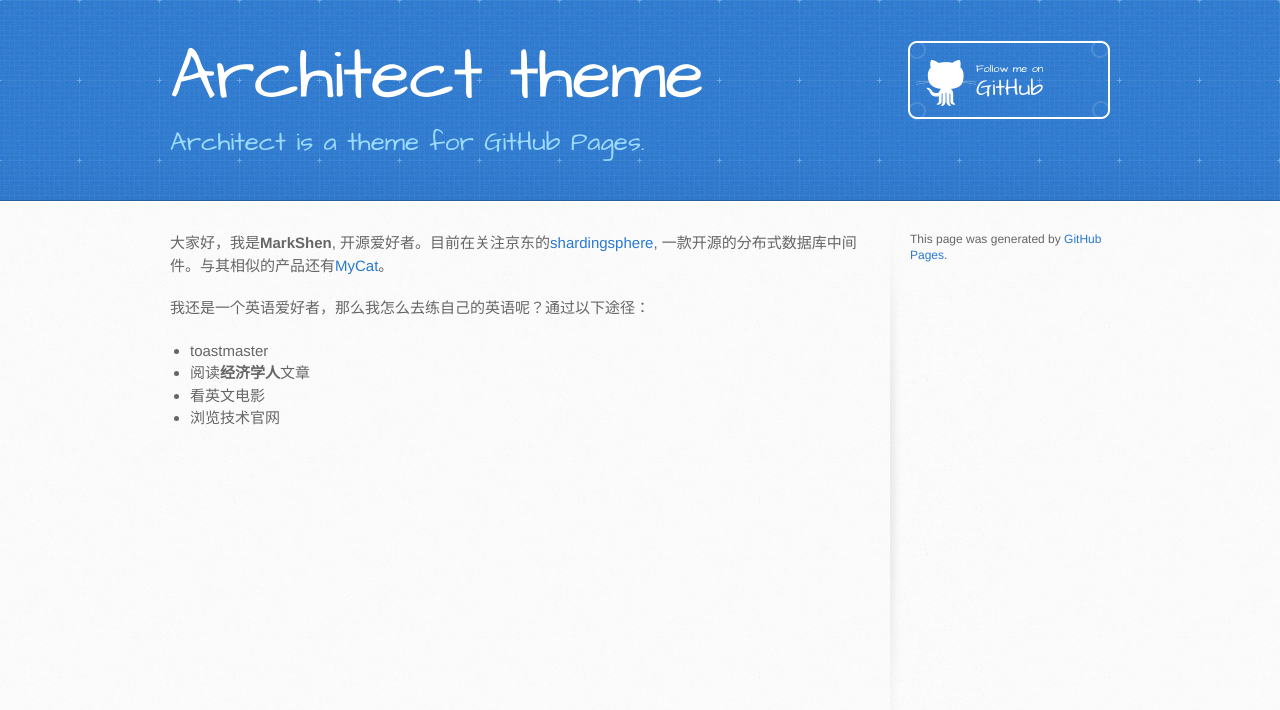
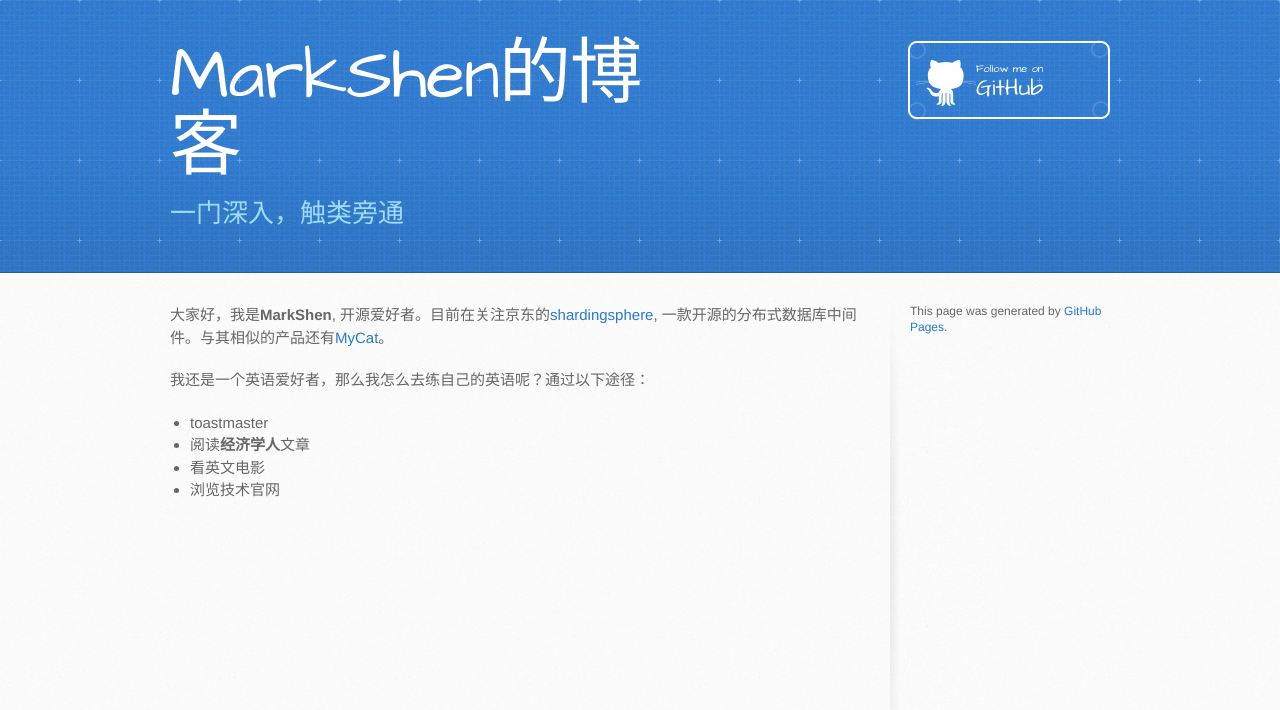
Before and after one commit to MarkShen1992/markshen1992.github.io, a Jekyll site: the page built from index.md, in a window 1280 px wide. Shown: the top 710 px of the page. Built offline with Jekyll 4.4.1, drawn with Linux system fonts in a browser that asks for light colours.

Commit message:
modify source

```diff
--- a/_layouts/default.html
+++ b/_layouts/default.html
@@ -18,9 +18,11 @@
     <header>
       <div class="inner">
         <a href="{{ '/' | absolute_url }}">
-          <h1>{{ site.title | default: site.github.repository_name }}</h1>
+          <!-- <h1>{{ site.title | default: site.github.repository_name }}</h1> -->
+          <h1>MarkShen的博客</h1>
         </a>
-        <h2>{{ site.description | default: site.github.project_tagline }}</h2>
+        <!-- <h2>{{ site.description | default: site.github.project_tagline }}</h2> -->
+        <h2>一门深入，触类旁通</h2>
         {% if site.github.is_project_page %}
           <a href="{{ site.github.repository_url }}" class="button"><small>View project on</small> GitHub</a>
         {% endif %}
```
